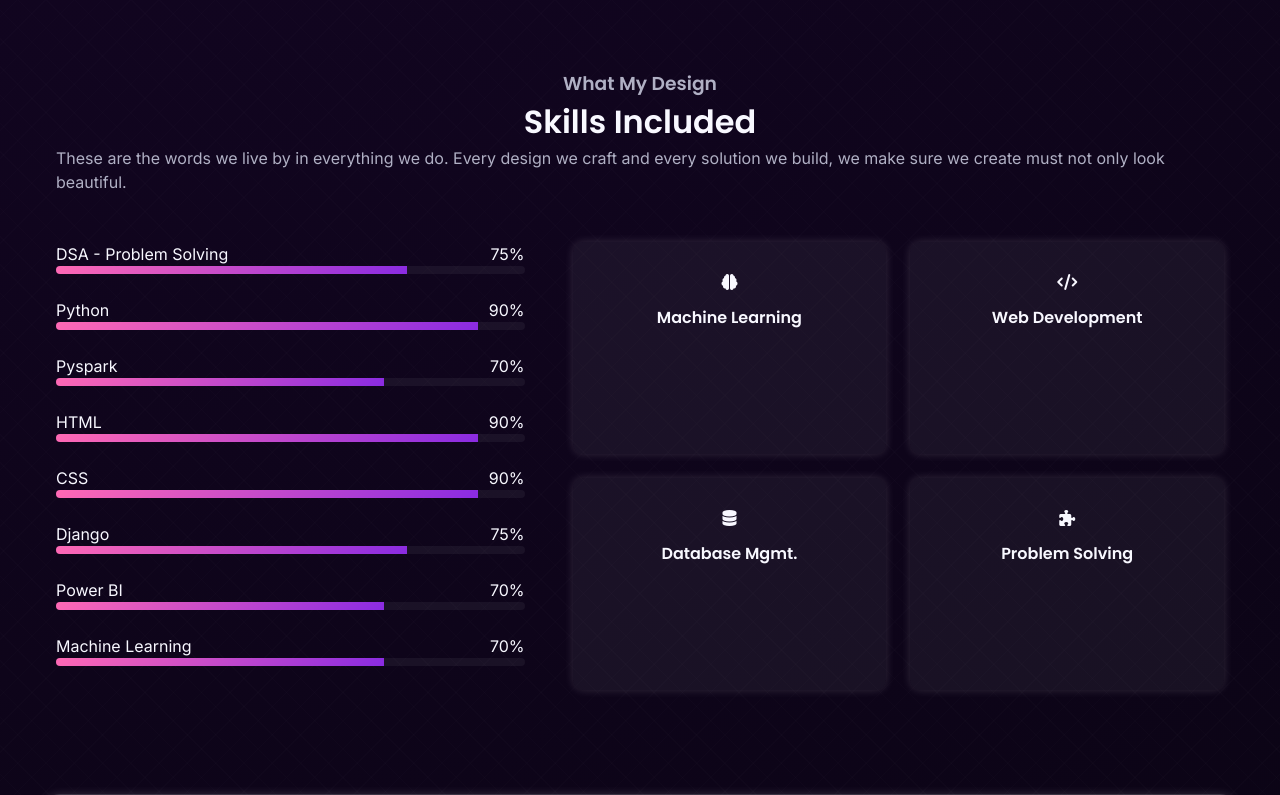
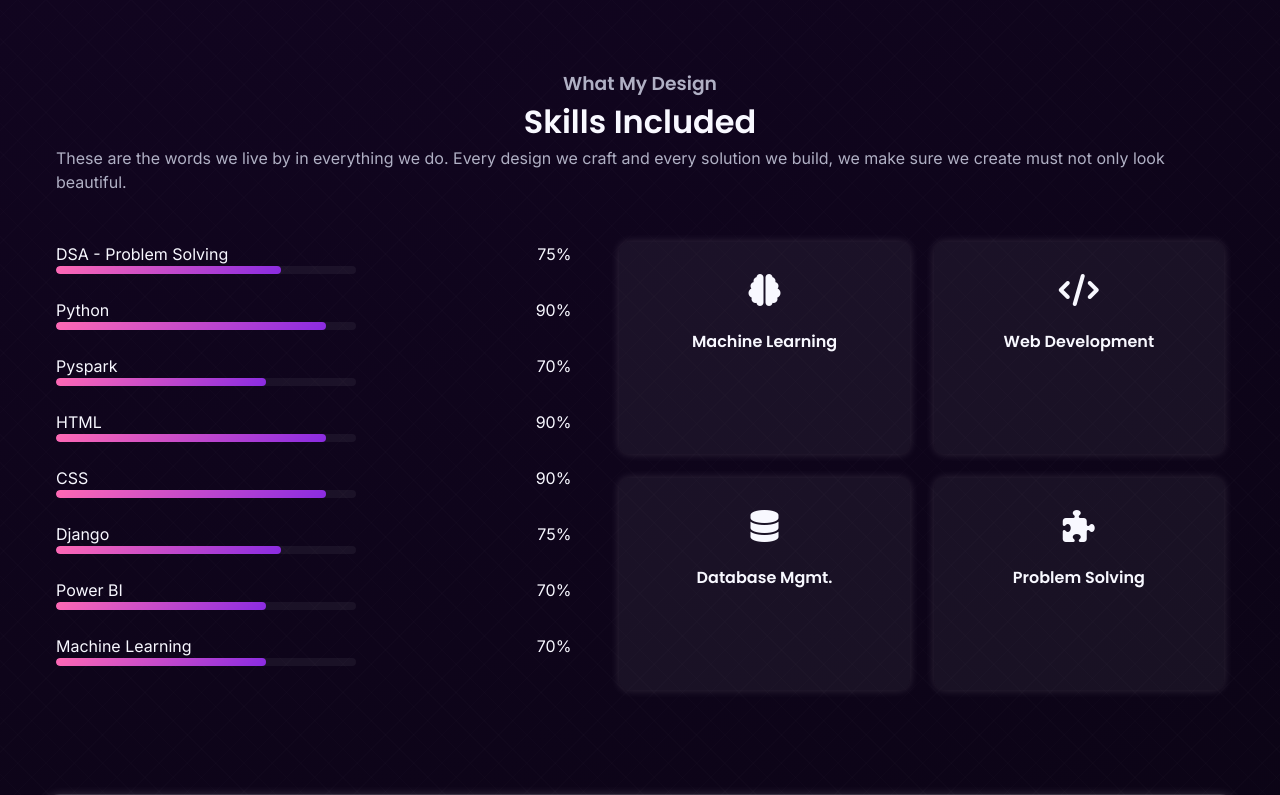
Before and after one commit to tanu-shiv/Personal-portfolio, a Django app: page / in a window 1280 px wide. Shown: the part 1233-2028 px from the top of the page. Run offline with Django 5.2, Linux system fonts and the light colour scheme; some libraries are stand-ins or nearby versions.

Commit message:
Update styles.css

```diff
--- a/static/css/styles.css
+++ b/static/css/styles.css
@@ -376,32 +376,39 @@ section {
   min-width: 300px;
 }
 
+/* each skill row */
 .skill-item {
   margin-bottom: 1.5rem;
 }
 
+/* fixed width bar wrapper */
 .skill-bar {
-    width: 100%;
+  width: 300px;           /* 🔹 FIXED WIDTH */
   height: 8px;
   background: var(--card-bg);
   border-radius: 5px;
   overflow: hidden;
 }
 
+/* bar fill */
 .skill-bar .progress {
   height: 100%;
   background: var(--gradient-1);
-    /* 🔹 Fixed width stays consistent */
-    transition: none;   /* remove animation flicker */
+  border-radius: 5px;
+  transition: none; /* no animation flicker */
 }
 
-/* Ensure bars stay same size even after filter click */
-.skill-item[data-skill="html"] .progress { width: 90%; }
-.skill-item[data-skill="css"] .progress { width: 90%; }
-.skill-item[data-skill="django"] .progress { width: 75%; }
-.skill-item[data-skill="powerbi"] .progress { width: 70%; }
-.skill-item[data-skill="ml"] .progress { width: 70%; }
+/* fixed pixel widths per skill (match your percentages) */
+.skill-item:nth-child(1) .progress { width: 225px; } /* 75% of 300 */
+.skill-item:nth-child(2) .progress { width: 270px; } /* 90% */
+.skill-item:nth-child(3) .progress { width: 210px; } /* 70% */
+.skill-item:nth-child(4) .progress { width: 270px; } /* 90% */
+.skill-item:nth-child(5) .progress { width: 270px; } /* 90% */
+.skill-item:nth-child(6) .progress { width: 225px; } /* 75% */
+.skill-item:nth-child(7) .progress { width: 210px; } /* 70% */
+.skill-item:nth-child(8) .progress { width: 210px; } /* 70% */
 
+/* right side skill cards grid */
 .skills-right {
   display: grid;
   grid-template-columns: repeat(2, 1fr);
@@ -418,6 +425,11 @@ section {
   gap: 1rem;
   transition: all 0.3s ease;
   box-shadow: var(--shadow-light);
+}
+
+.skill-card i {
+  font-size: 2rem;
+  margin-bottom: 0.5rem;
 }
 
 /* ---------------- Publications Unified ---------------- */
```
Lines whose indentation alone changed are shown as unchanged.
